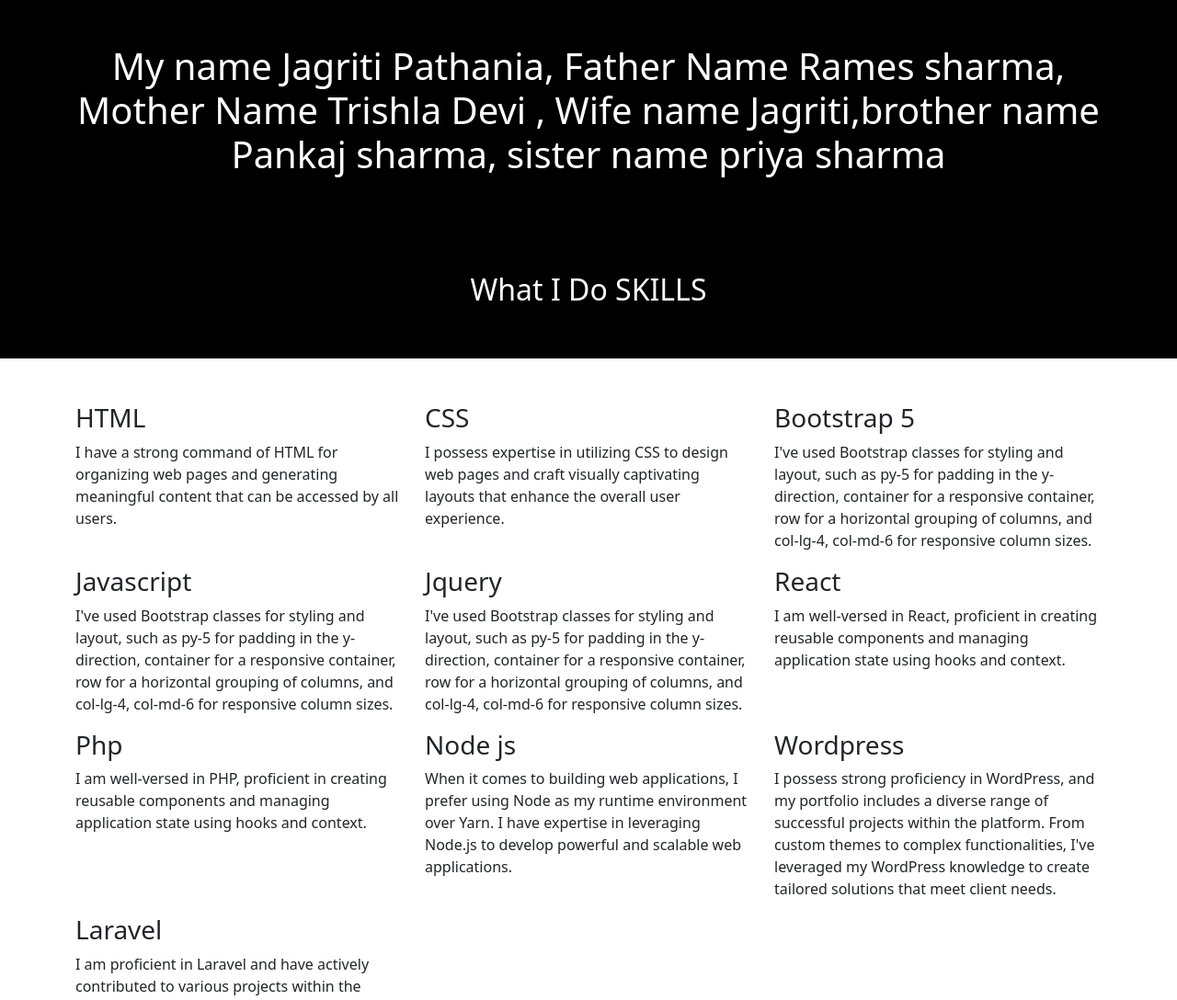
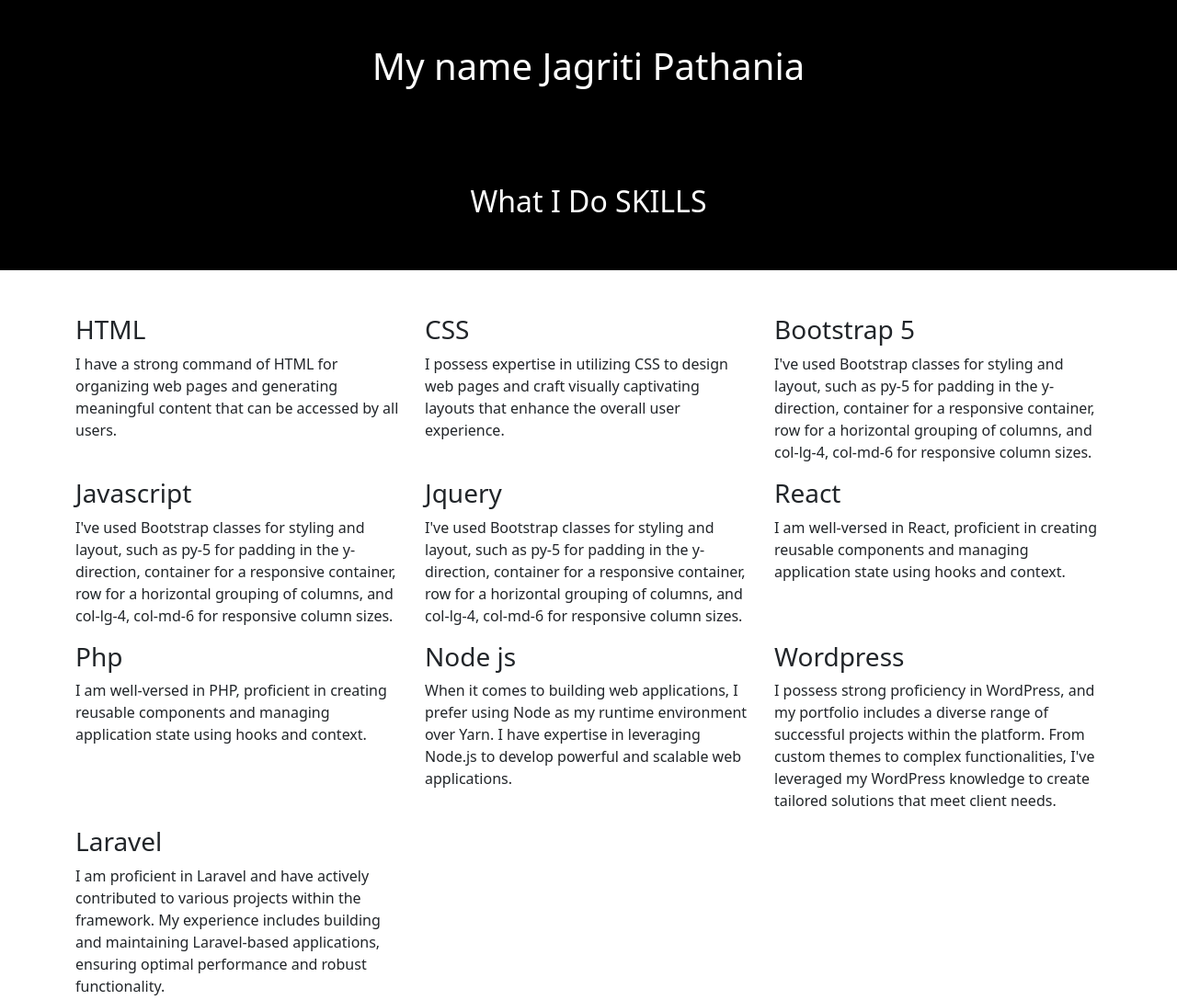
Before and after one commit to 7526943851amit/jagriti, a plain HTML site: page index.html in a window 1280 px wide. Shown: the top 1088 px of the page at 92% size. Drawn offline with nearby package versions, Linux system fonts and the light colour scheme.

Commit message:
Update index.html

```diff
--- a/index.html
+++ b/index.html
@@ -9,7 +9,7 @@
 </head>
 <body>
 <div class="container-fluid p-5 bg-black text-white text-center">
-  <h1>My name Jagriti Pathania, Father Name Rames sharma, Mother Name Trishla Devi , Wife name Jagriti,brother name Pankaj sharma, sister name priya sharma</h1>
+  <h1>My name Jagriti Pathania</h1>
 </div>
 <div class="container-fluid p-5 bg-black text-white text-center">
   <h2>What I Do SKILLS</h2>
```
